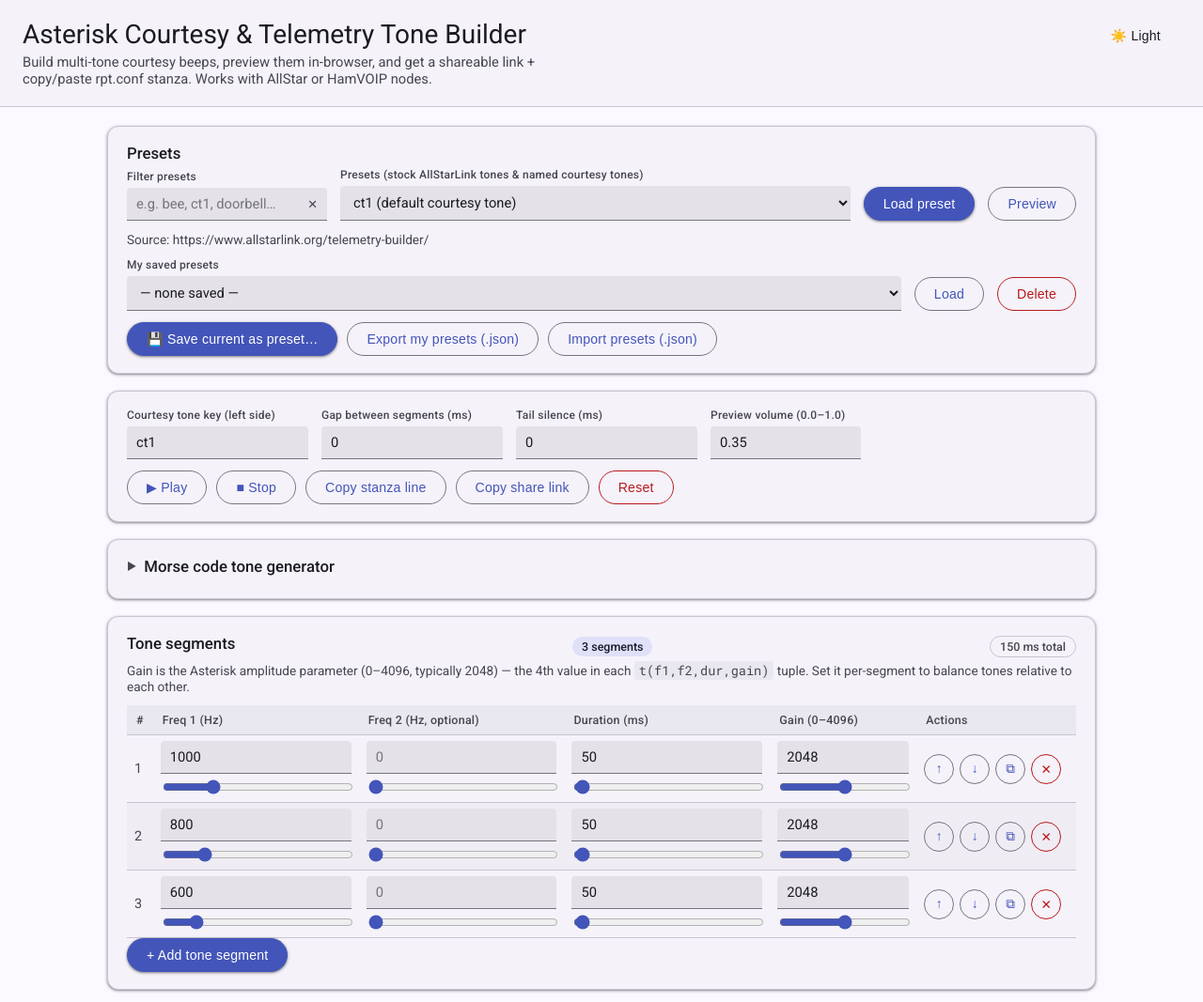
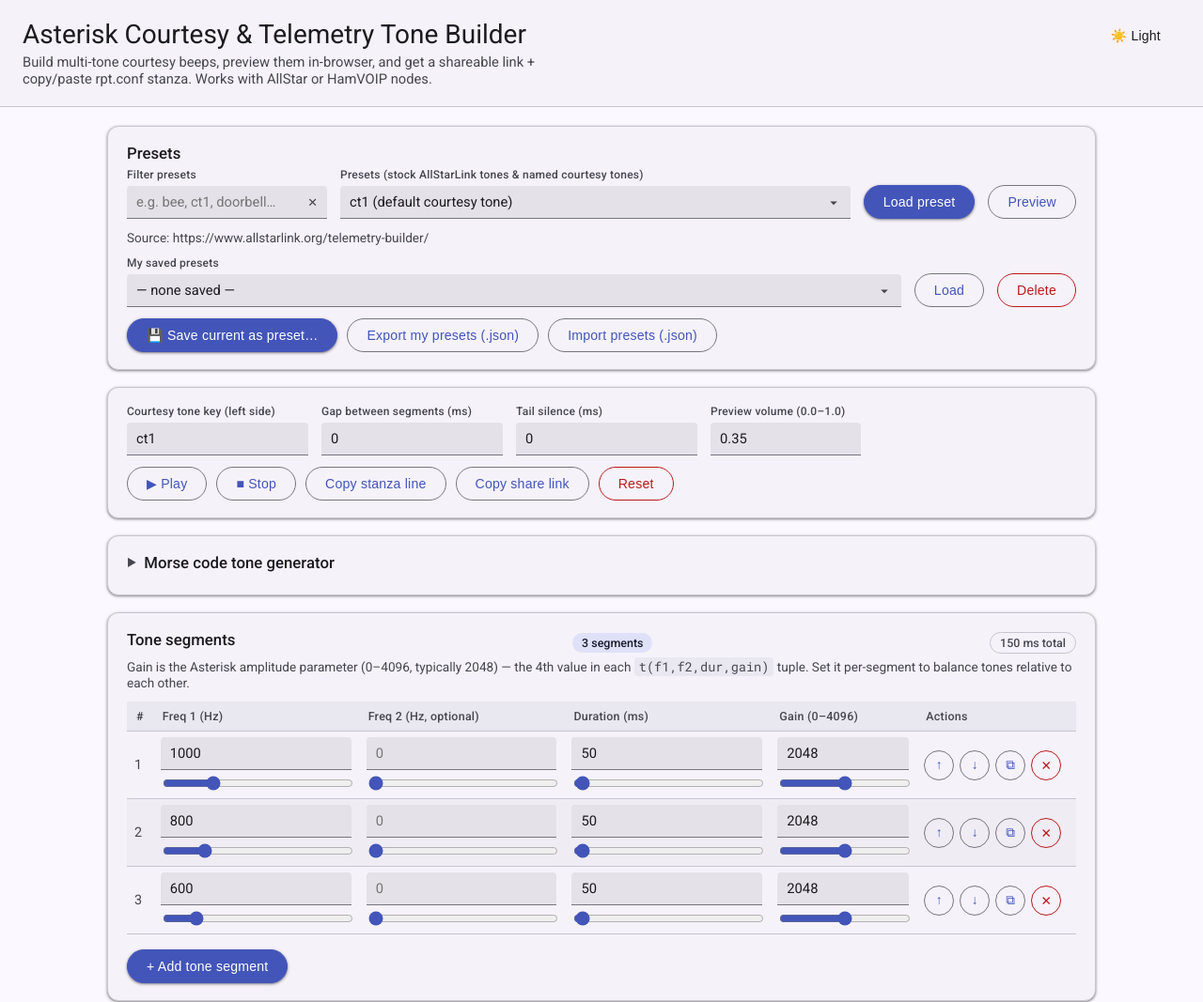
Before and after one commit to swooningfish/asterisk-tone-builder, a plain HTML site: page index.html in a window 1280 px wide. Shown: the top 1067 px of the page at 94% size. Drawn offline with Linux system fonts and the light colour scheme.

Commit message:
Fix select dropdown arrow rendering and spacing tweaks
Replace the select's background-image arrow with a separate overlay
SVG element (in a .select-wrapper), since Firefox leaks a select's own
background-image into its native popup list, tiling the icon across
every option row. Also add breathing room above the "Add tone segment"
button and align the arrow with the preset filter's clear button.

Co-Authored-By: Claude Sonnet 5 <noreply@anthropic.com>

```diff
--- a/index.html
+++ b/index.html
@@ -34,7 +34,10 @@
       </div>
       <div class="field grow">
         <label for="preset-select">Presets (stock AllStarLink tones &amp; named courtesy tones)</label>
-        <select id="preset-select"></select>
+        <div class="select-wrapper">
+          <select id="preset-select"></select>
+          <svg class="select-arrow" viewBox="0 0 24 24" aria-hidden="true"><path d="M7 10l5 5 5-5z"/></svg>
+        </div>
       </div>
       <button id="load-preset" class="btn btn-primary" type="button">Load preset</button>
       <button id="preview-preset" class="btn" type="button">Preview</button>
@@ -44,9 +47,12 @@
     <div class="preset-row">
       <div class="field grow">
         <label for="custom-preset-select">My saved presets</label>
-        <select id="custom-preset-select">
-          <option value="">— none saved —</option>
-        </select>
+        <div class="select-wrapper">
+          <select id="custom-preset-select">
+            <option value="">— none saved —</option>
+          </select>
+          <svg class="select-arrow" viewBox="0 0 24 24" aria-hidden="true"><path d="M7 10l5 5 5-5z"/></svg>
+        </div>
       </div>
       <button id="load-custom-preset" class="btn" type="button">Load</button>
       <button id="delete-custom-preset" class="btn btn-danger" type="button">Delete</button>
--- a/style.css
+++ b/style.css
@@ -265,6 +265,33 @@ textarea {
   line-height: 1.4;
 }
 
+/* Custom dropdown arrow: a separate overlay element (not a background-image on
+   the <select> itself), positioned to align with .input-clear-btn's ✕ above it.
+   Using a sibling element instead of background-image avoids a Firefox bug
+   where a select's own background-image leaks into its native popup list,
+   tiling the icon across every option row. */
+select {
+  appearance: none;
+  -webkit-appearance: none;
+  -moz-appearance: none;
+  padding-right: 34px;
+}
+
+.select-wrapper {
+  position: relative;
+}
+
+.select-arrow {
+  position: absolute;
+  right: 9px;
+  top: 50%;
+  transform: translateY(-50%);
+  width: 18px;
+  height: 18px;
+  fill: var(--text-muted);
+  pointer-events: none;
+}
+
 input:hover, select:hover, textarea:hover {
   background: var(--md-surface-container-high);
 }
@@ -409,6 +436,10 @@ input:focus, select:focus, textarea:focus {
   overflow-x: auto;
 }
 
+.table-scroll + .button-row {
+  margin-top: 16px;
+}
+
 table {
   width: 100%;
   border-collapse: collapse;
```
